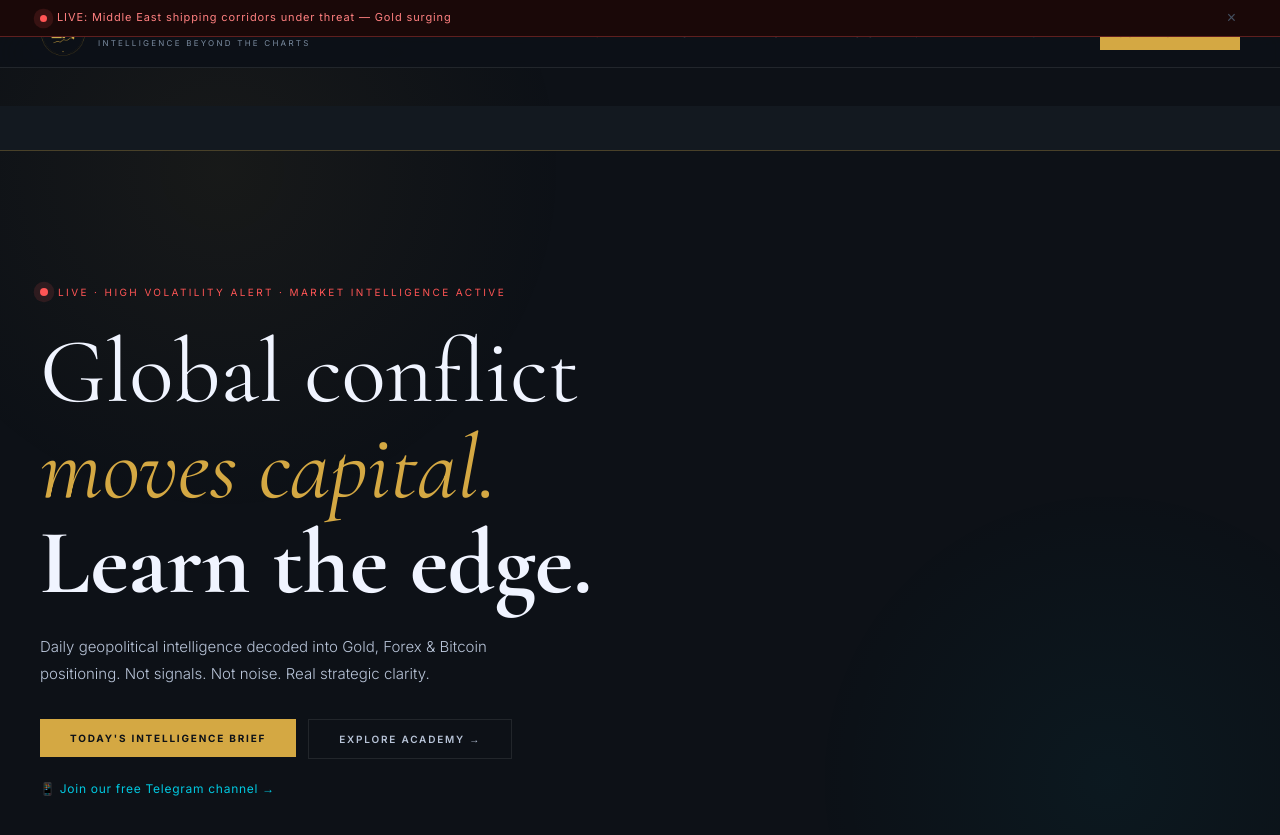
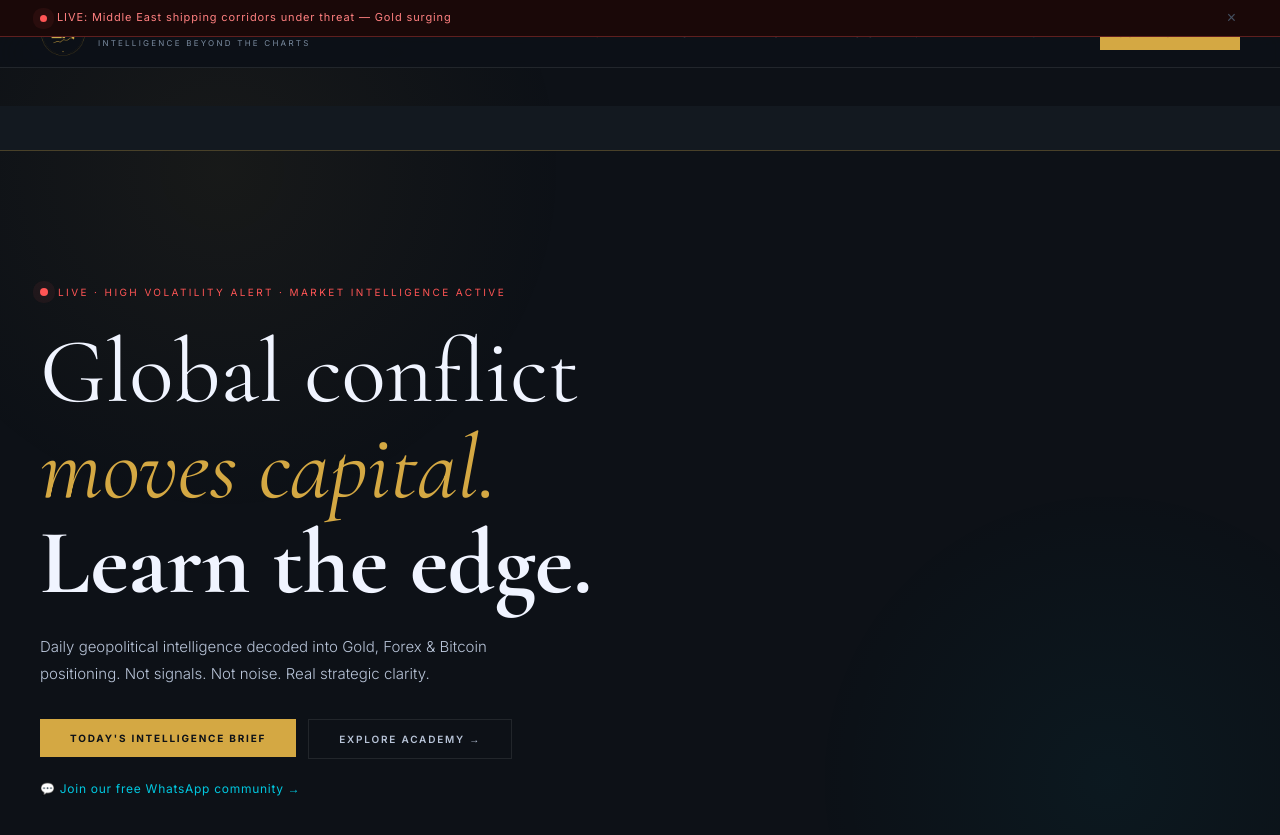
Before and after one commit to edgeaurum5-star/website-CRM, a Jekyll site: the page built from index.html, in a window 1280 px wide and 900 px high. Shown: the top 835 px of the window. Built offline with Jekyll 4.4.1, drawn with Linux system fonts in a browser that asks for light colours; a script that is not in the unit is left out; some of the changed text lies outside the part shown.

Commit message:
Update index.html

```diff
--- a/index.html
+++ b/index.html
@@ -22,13 +22,11 @@
       <a href="/news/"><button class="btn-gold">Today's Intelligence Brief</button></a>
       <a href="/academy/"><button class="btn-outline">Explore Academy →</button></a>
     </div>
-    {% if s.telegram_url %}
     <div class="hero-telegram">
-      <a href="{{ s.telegram_url }}" target="_blank" rel="noopener">
-        <span style="color:var(--cyan);">📱 Join our free Telegram channel →</span>
+      <a href="{{ s.whatsapp_url | default: 'https://chat.whatsapp.com/Ett352AmXq5Dpz7vxMDhZJ' }}" target="_blank" rel="noopener">
+        <span style="color:var(--cyan);">💬 Join our free WhatsApp community →</span>
       </a>
     </div>
-    {% endif %}
   </div>
 </section>
 
@@ -118,24 +116,25 @@
 
       <!-- SESSION TYPE TABS -->
       <div class="session-tabs">
-        <input type="radio" name="session-type" id="tab-1on1" class="tab-radio" checked>
-        <input type="radio" name="session-type" id="tab-group" class="tab-radio">
+        <input type="radio" name="session-type" id="tab-group" class="tab-radio" checked>
+        <input type="radio" name="session-type" id="tab-1on1" class="tab-radio">
 
         <div class="tab-buttons">
-          <label for="tab-1on1" class="tab-btn">1:1 Session</label>
-          <label for="tab-group" class="tab-btn">Group Session</label>
+          <label for="tab-group" class="tab-btn tab-btn-primary">Group Session</label>
+          <label for="tab-1on1" class="tab-btn tab-btn-secondary">1:1 Session</label>
+        </div>
+
+        <div class="tab-panel panel-group">
+          <div class="session-price session-price-free">Free</div>
+          <p class="session-desc">This is the easiest way to see what Edge Aurum is about with zero commitment. You'll sit in on a live session alongside other traders, watch how we break down what's actually moving in the markets that week, and get a real feel for how geopolitical thinking changes the way you read a chart. No pressure, no sales pitch — just come, listen, and ask questions if you have them.</p>
+          <a href="{{ s.whatsapp_url | default: 'https://chat.whatsapp.com/Ett352AmXq5Dpz7vxMDhZJ' }}" target="_blank" rel="noopener"><button class="btn-gold">Join Free Group Session →</button></a>
+          <p class="session-community">Prefer to chat first? <a href="{{ s.whatsapp_url | default: 'https://chat.whatsapp.com/Ett352AmXq5Dpz7vxMDhZJ' }}" target="_blank" rel="noopener" style="color:var(--cyan);">Join our WhatsApp community →</a></p>
         </div>
 
         <div class="tab-panel panel-1on1">
           <div class="session-price">$103</div>
-          <p class="session-desc">Personalized one-on-one coaching — work directly through your positioning, risk framework, and live trade questions with focused attention.</p>
-          <a href="{{ s.gumroad_url | default: '/academy/' }}" target="_blank" rel="noopener"><button class="btn-gold">Book 1:1 Session — $103 →</button></a>
-        </div>
-
-        <div class="tab-panel panel-group">
-          <div class="session-price">Free</div>
-          <p class="session-desc">Join the group cohort session — learn alongside other traders, live Q&amp;A, and shared market breakdowns. No cost to join.</p>
-          <a href="{{ s.telegram_url | default: '/academy/' }}" target="_blank" rel="noopener"><button class="btn-outline">Join Group Session — Free →</button></a>
+          <p class="session-desc">If you'd rather go deeper on your own situation instead of a group setting, this is that. It's just you and one of our team, working through your actual positions, your risk tolerance, and whatever's been tripping you up — so the conversation is shaped entirely around where you're at, not a fixed lesson plan.</p>
+          <a href="{{ s.gumroad_url | default: '/academy/' }}" target="_blank" rel="noopener"><button class="btn-outline">Book 1:1 Session — $103 →</button></a>
         </div>
       </div>
 
@@ -218,26 +217,31 @@
 /* SESSION TYPE TABS */
 .session-tabs{margin-top:4px;}
 .tab-radio{position:absolute;opacity:0;pointer-events:none;}
-.tab-buttons{display:flex;gap:8px;margin-bottom:22px;}
+.tab-buttons{display:flex;align-items:center;gap:10px;margin-bottom:24px;flex-wrap:wrap;}
 .tab-btn{
-  padding:10px 24px;border:1px solid var(--border);color:var(--t2);
-  font-family:'Inter',sans-serif;font-size:11px;font-weight:600;
+  border:1px solid var(--border);color:var(--t2);
+  font-family:'Inter',sans-serif;font-weight:600;
   letter-spacing:0.12em;text-transform:uppercase;cursor:pointer;
   transition:all 0.2s;user-select:none;
 }
+.tab-btn-primary{padding:16px 34px;font-size:13px;border-width:1.5px;}
+.tab-btn-secondary{padding:9px 22px;font-size:10px;color:var(--t3);}
 .tab-btn:hover{border-color:var(--gold);color:var(--gold);}
-#tab-1on1:checked ~ .tab-buttons label[for="tab-1on1"],
-#tab-group:checked ~ .tab-buttons label[for="tab-group"]{
+#tab-group:checked ~ .tab-buttons label[for="tab-group"],
+#tab-1on1:checked ~ .tab-buttons label[for="tab-1on1"]{
   background:var(--gold);color:#0D1117;border-color:var(--gold);
 }
 .tab-panel{display:none;}
+#tab-group:checked ~ .panel-group{display:block;}
 #tab-1on1:checked ~ .panel-1on1{display:block;}
-#tab-group:checked ~ .panel-group{display:block;}
 .session-price{
   font-family:'Cormorant Garamond',serif;font-size:38px;font-weight:700;
   color:var(--gold);line-height:1;margin-bottom:12px;
 }
-.session-desc{font-size:13px;line-height:1.75;color:var(--t2);font-weight:300;max-width:420px;margin-bottom:20px;}
+.session-price-free{font-size:46px;font-weight:800;}
+.session-desc{font-size:13px;line-height:1.8;color:var(--t2);font-weight:300;max-width:440px;margin-bottom:20px;}
+.session-community{font-size:11.5px;color:var(--t3);margin-top:14px;letter-spacing:0.03em;}
+.session-community a{text-decoration:none;}
 
 @media(max-width:960px){
   .hero-section{padding:52px 20px;min-height:auto;}
```
